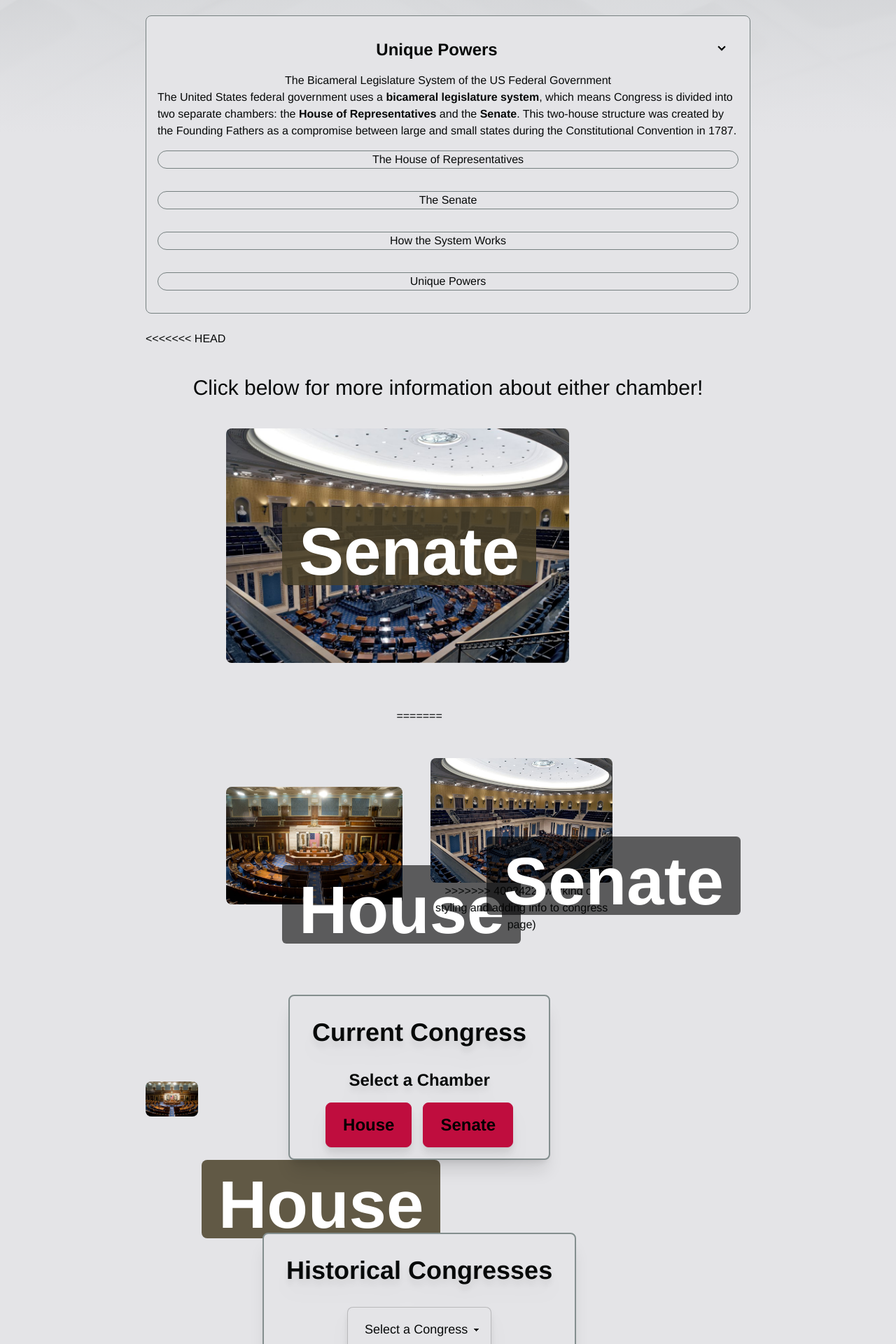
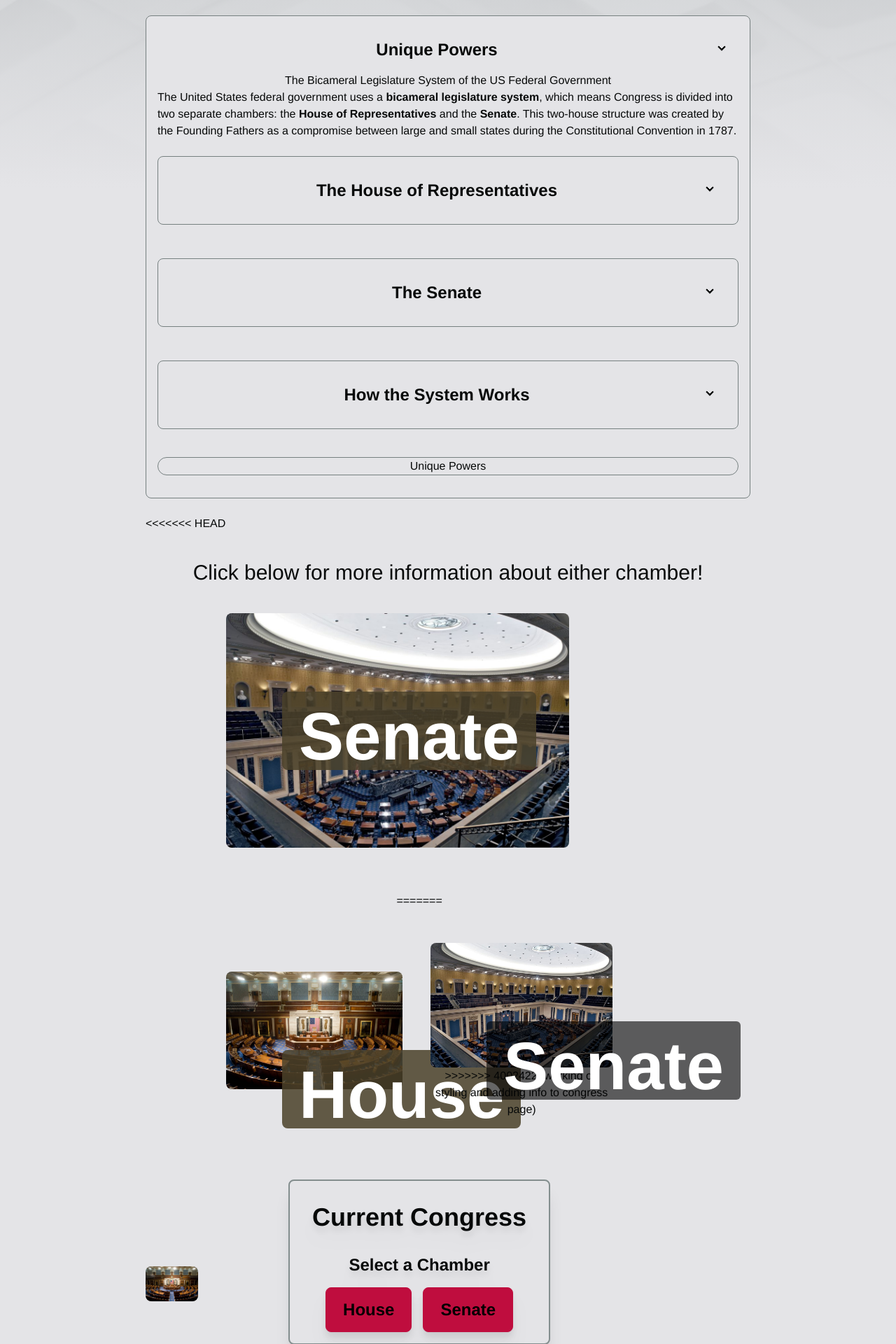
Before and after one commit to JohnWeidman/repcheck, a Django app: page /congress/ in a window 1280 px wide. Shown: the part 836-2756 px from the top of the page at 70% size. Run offline with Django 5.2, Linux system fonts and the light colour scheme; data that the repository does not hold is empty; some libraries are stand-ins or nearby versions; some web fonts are replaced.

Commit message:
working on more styling junk

```diff
--- a/congress/templates/congress/congress.html
+++ b/congress/templates/congress/congress.html
@@ -50,21 +50,32 @@
         <p>
             The United States federal government uses a <strong>bicameral legislature system</strong>, which means Congress is divided into two separate chambers: the <strong>House of Representatives</strong> and the <strong>Senate</strong>. This two-house structure was created by the Founding Fathers as a compromise between large and small states during the Constitutional Convention in 1787.
         </p>
-        <div class="collapse collapse-arrow border-base-300 bg-zinc-200 border m-4 mx-auto" tabindex="0">
-            <h2 class="collaps-title text-center">The House of Representatives</h2>
-            <p class="collapse-content ease-in-out duration-300">
+        <div class="collapse collapse-arrow border-base-300 bg-zinc-200 border  m-6 p-4 mx-auto rounded-lg"
+             tabindex="0">
+            <div class="collapse-title">
+                <h2 class="text-center text-2xl font-bold">The House of Representatives</h2>
+            </div>
+            <div class="collapse-content text-xl">
+                <p>
                     The House of Representatives, often called "the House," has <strong>435 members</strong> who serve <strong>two-year terms</strong>. Representation is based on each state's population, so states with more people get more representatives. For example, California has 52 representatives while Wyoming has just one. House members must be at least <strong>25 years old</strong> and are considered closer to the people since they represent smaller districts and face elections more frequently.
                 </p>
             </div>
-        <div class="collapse collapse-arrow border-base-300 bg-zinc-200 border m-4 mx-auto" tabindex="0">
-            <h2 class="collaps-title text-center">The Senate</h2>
-            <p class="collapse-content">
+        </div>
+        <div class="collapse collapse-arrow border-base-300 bg-zinc-200 border  m-6 p-4 mx-auto rounded-lg"
+             tabindex="0">
+            <div class="collapse-title">
+                <h2 class="text-center text-2xl font-bold">The Senate</h2>
+            </div>
+            <p class="collapse-content text-xl">
                 The Senate has exactly <strong>100 members</strong>, with each state getting <strong>two senators</strong> regardless of population size. This means Wyoming has the same number of senators as California. Senators serve <strong>six-year terms</strong> and must be at least <strong>30 years old</strong>. The Senate was designed to give smaller states equal voice and to be a more deliberative, stable body.
             </p>
         </div>
-        <div class="collapse collapse-arrow border-base-300 bg-zinc-200 border m-4 mx-auto" tabindex="0">
-            <h2 class="collaps-title text-center">How the System Works</h2>
-            <p class="collapse-content">
+        <div class="collapse collapse-arrow border-base-300 bg-zinc-200 border  m-6 p-4 mx-auto rounded-lg"
+             tabindex="0">
+            <div class="collapse-title">
+                <h2 class="text-center text-2xl font-bold">How the System Works</h2>
+            </div>
+            <p class="collapse-content text-xl">
                 Both chambers must pass identical versions of a bill before it can become law. This system creates checks and balances within Congress itself. The House, being larger and more responsive to population changes, often reflects current public opinion more quickly. The Senate, with its equal representation and longer terms, provides stability and protects minority interests.
             </p>
         </div>
@@ -112,14 +123,16 @@
 =======
     <div class="flex flex-col md:flex-row justify-center items-center gap-10 mt-10 mb-10">
         <div class="relative text-center">
+            <a class="text-8xl  font-bold" href="">
                 <img src="{% static "/theme/images/house-of-reps.jpeg" %}"
                      alt="Chamber of the House of Representatives"
                      height=""
                      width="500"
                      class="rounded-lg">
-            <div class="absolute top-28 left-20 bg-black bg-opacity-60 text-white pt-4 px-6 rounded-md flex items-center justify-center">
-                <a class="text-8xl font-bold" href="">House</a>
+                <div class="absolute top-28 left-20 bg-info bg-opacity-85 text-white pt-4 px-6 rounded-lg flex items-center justify-center">
+                    House
                 </div>
+            </a>
         </div>
         <div class="relative text-center">
             <img src="{% static "/theme/images/us-senate-chambers.jpg" %}"
```
Lines whose indentation alone changed are shown as unchanged.
